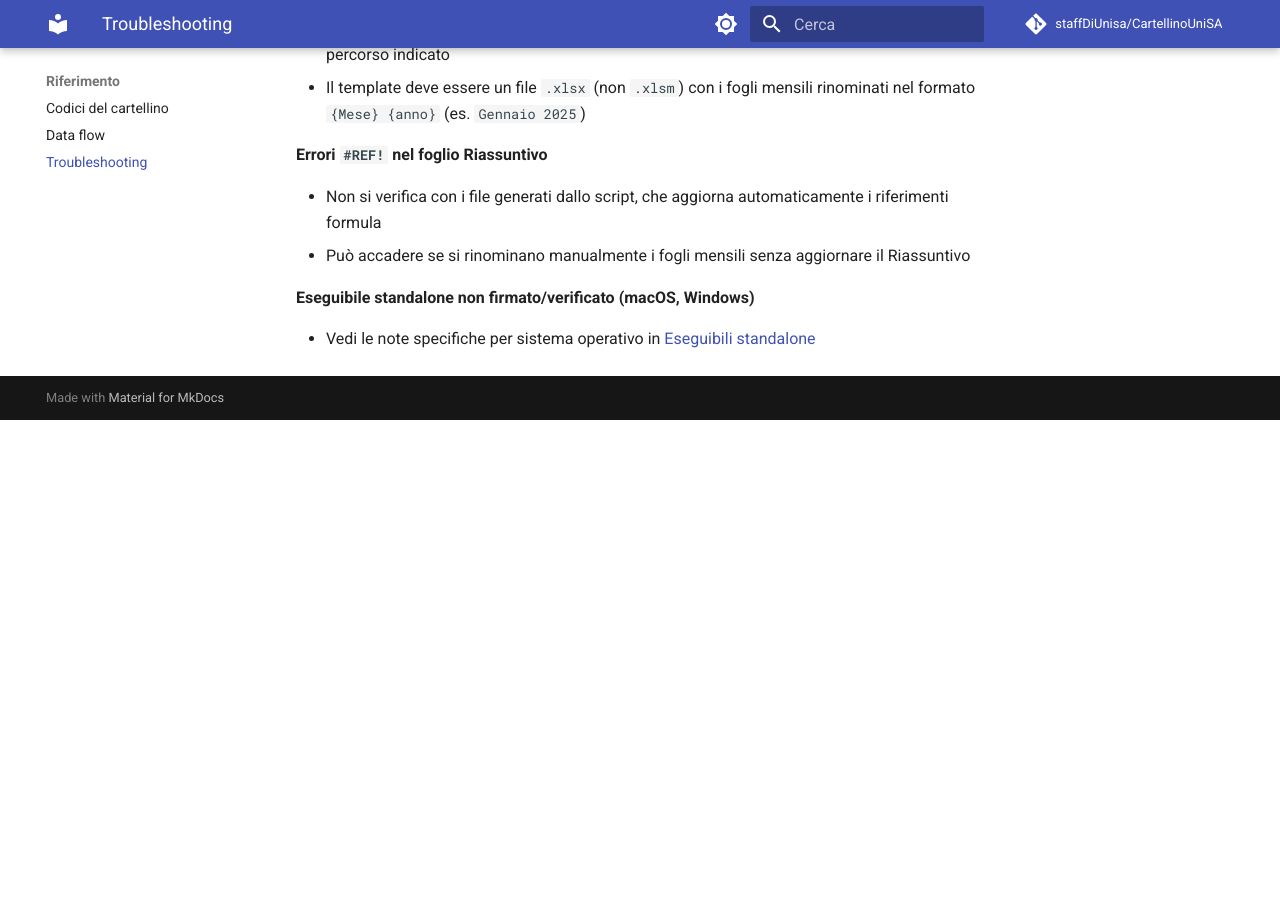
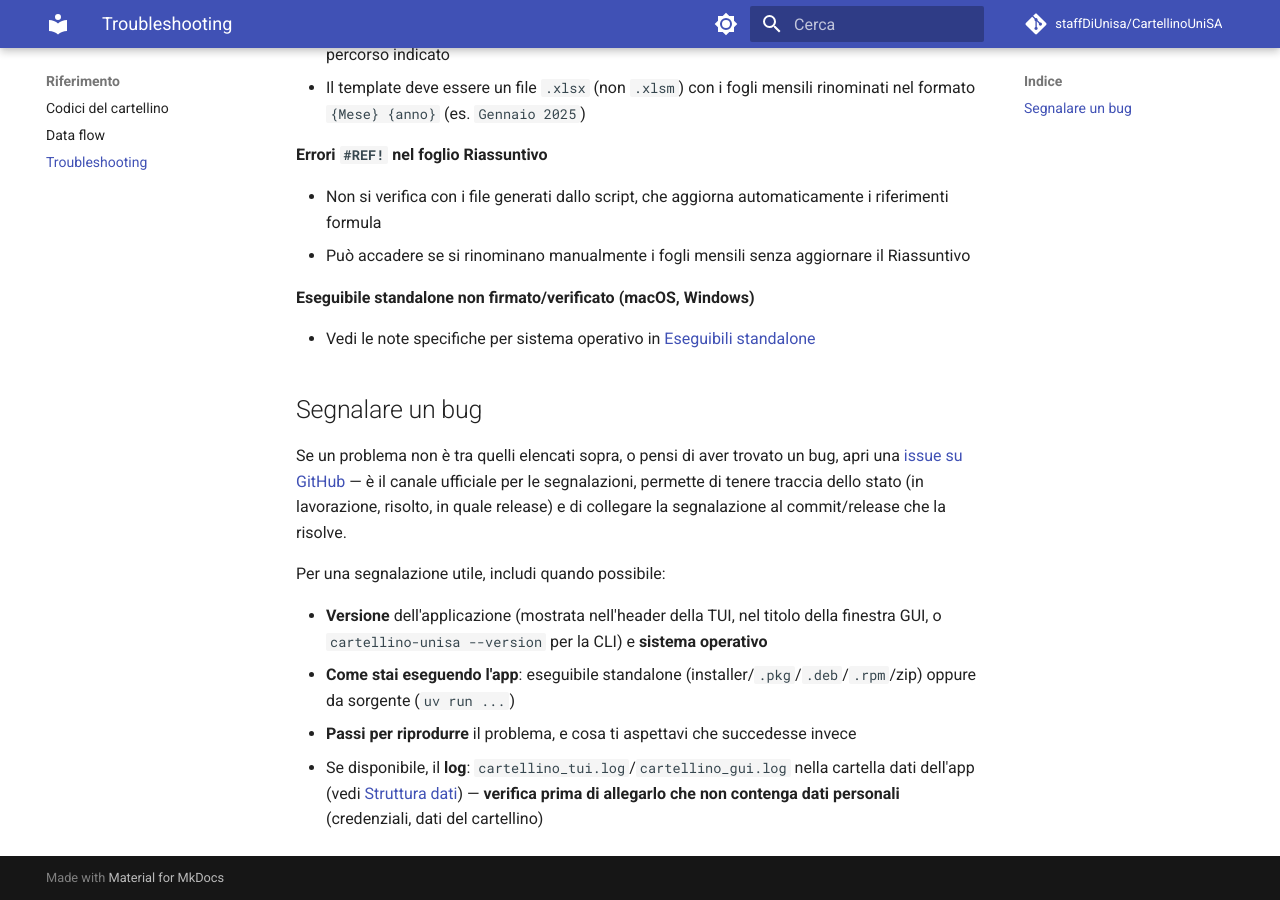
Before and after one commit to staffDiUnisa/CartellinoUniSA, an MkDocs documentation site: the page built from docs/reference/troubleshooting.md, in a window 1280 px wide and 900 px high, scrolled down 989 px. Built offline with MkDocs 1.6.1 and Material for MkDocs 9.7.7, drawn with Linux system fonts in a browser that asks for light colours; comment, search, counter and statistics services are not loaded; before the commit the page ends 1409 px from its top, so only the background shows below that.

Commit message:
Aggiunge istruzioni per segnalare bug via GitHub Issues
Nuova sezione "Segnalare un bug"/"Reporting a bug" in docs/reference/
troubleshooting.md, README.md e README.en.md (con cosa includere in una
segnalazione utile: versione, OS, come si esegue l'app, passi per
riprodurre, log — con nota di controllare che non contenga dati
personali). Linkata in evidenza da docs/index.md ("Da dove iniziare") e
docs/developer-guide/contributing.md; README rimanda anche alla stessa
sezione sul sito ReadTheDocs.

CLAUDE.md: nota su dove vive questa documentazione (per non duplicarla in
futuro) e sulla distinzione con il flusso di triage interno delle issue
già descritto in TODO.md.

Co-Authored-By: Claude Sonnet 5 <noreply@anthropic.com>
Claude-Session: https://claude.ai/code/session_019xSPL8Lg5PjfiSeWaBnegY

```diff
--- a/docs/reference/troubleshooting.md
+++ b/docs/reference/troubleshooting.md
@@ -49,3 +49,21 @@
 **Eseguibile standalone non firmato/verificato (macOS, Windows)**
 
 - Vedi le note specifiche per sistema operativo in [Eseguibili standalone](../getting-started/standalone-executables.md)
+
+## Segnalare un bug
+
+Se un problema non è tra quelli elencati sopra, o pensi di aver trovato un bug, apri una
+[issue su GitHub](https://github.com/staffDiUnisa/CartellinoUniSA/issues/new) — è il canale
+ufficiale per le segnalazioni, permette di tenere traccia dello stato (in lavorazione, risolto,
+in quale release) e di collegare la segnalazione al commit/release che la risolve.
+
+Per una segnalazione utile, includi quando possibile:
+
+- **Versione** dell'applicazione (mostrata nell'header della TUI, nel titolo della finestra GUI,
+  o `cartellino-unisa --version` per la CLI) e **sistema operativo**
+- **Come stai eseguendo l'app**: eseguibile standalone (installer/`.pkg`/`.deb`/`.rpm`/zip) oppure
+  da sorgente (`uv run ...`)
+- **Passi per riprodurre** il problema, e cosa ti aspettavi che succedesse invece
+- Se disponibile, il **log**: `cartellino_tui.log`/`cartellino_gui.log` nella cartella dati
+  dell'app (vedi [Struttura dati](../dati-cartellino/data-layout.md)) — **verifica prima di
+  allegarlo che non contenga dati personali** (credenziali, dati del cartellino)
```
Also changed, not shown: CLAUDE.md (+9 -0 lines), README.en.md (+11 -0 lines), README.md (+12 -0 lines), docs/developer-guide/contributing.md (+5 -0 lines), docs/index.md (+1 -0 lines).
